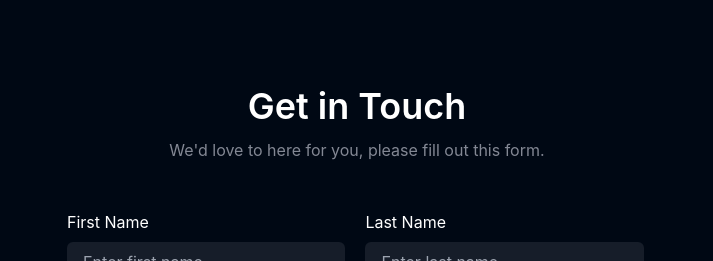
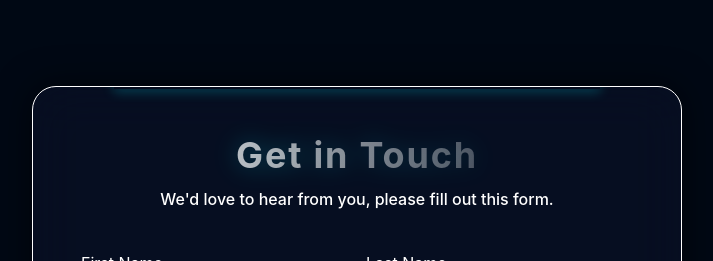
Before and after one commit to Aryanbhong/Edutrail, a React (Vite) app in the folder edutrail/: page /about in a window 1280 px wide. Shown: the part 3998-4259 px from the top of the page, without its empty margins (283-996 px from the left). Built offline with nearby package versions, Linux system fonts and the light colour scheme; no server answers.

Commit message:
Refactor ContactForm component with new design

```diff
--- a/edutrail/src/components/core/Aboutpage/ContactForm.jsx
+++ b/edutrail/src/components/core/Aboutpage/ContactForm.jsx
@@ -1,19 +1,51 @@
+// import React from "react";
+// import ContactUsForm from "../../common/ContactPage/ContactForrmSection";
+
+// const ContactForm = ()=>{
+
+//     return (
+//         <div className="mx-auto">
+//           <h1 className="text-center text-4xl font-semibold">Get in Touch</h1>
+//           <p className="text-center text-richblack-300 mt-3">We'd love to here for you, please fill out this form.</p>
+
+//            <div className="mt-12 mx-auto">
+//             <ContactUsForm/>
+//            </div>
+
+//         </div>
+//     )
+// }
+
+// export default ContactForm
+
 import React from "react";
 import ContactUsForm from "../../common/ContactPage/ContactForrmSection";
 
-const ContactForm = ()=>{
+const ContactForm = () => {
+  return (
+    <div className="relative mx-auto w-full max-w-[650px] rounded-3xl border border-cyan-500/20 bg-[#0B132B]/60 p-8 sm:p-12 backdrop-blur-xl shadow-[0_0_35px_rgba(0,0,0,0.6)] overflow-hidden">
 
-    return (
-        <div className="mx-auto">
-          <h1 className="text-center text-4xl font-semibold">Get in Touch</h1>
-          <p className="text-center text-richblack-300 mt-3">We'd love to here for you, please fill out this form.</p>
+      {/* Ambient Top Glow Line */}
+      <div className="absolute top-0 left-1/2 -translate-x-1/2 h-[2px] w-3/4 bg-gradient-to-r from-transparent via-cyan-400 to-transparent shadow-[0_0_12px_#00f0ff]" />
 
-           <div className="mt-12 mx-auto">
-            <ContactUsForm/>
-           </div>
+      {/* Header */}
+      <h1 className="text-center text-3xl sm:text-4xl font-bold tracking-wider bg-gradient-to-r from-white via-cyan-200 to-cyan-400 text-transparent bg-clip-text drop-shadow-[0_0_12px_rgba(0,240,255,0.4)]">
+        Get in Touch
+      </h1>
 
-        </div>
-    )
-}
+      <p className="text-center text-sm sm:text-base text-cyan-200/80 mt-3 font-medium">
+        We'd love to hear from you, please fill out this form.
+      </p>
 
-export default ContactForm
+      {/* Form Container */}
+      <div className="mt-10 mx-auto">
+        <ContactUsForm />
+      </div>
+
+      {/* Ambient Bottom Glow Accent */}
+      <div className="absolute -bottom-10 left-1/2 -translate-x-1/2 h-20 w-3/4 bg-cyan-500/10 blur-2xl pointer-events-none" />
+    </div>
+  );
+};
+
+export default ContactForm;
```
